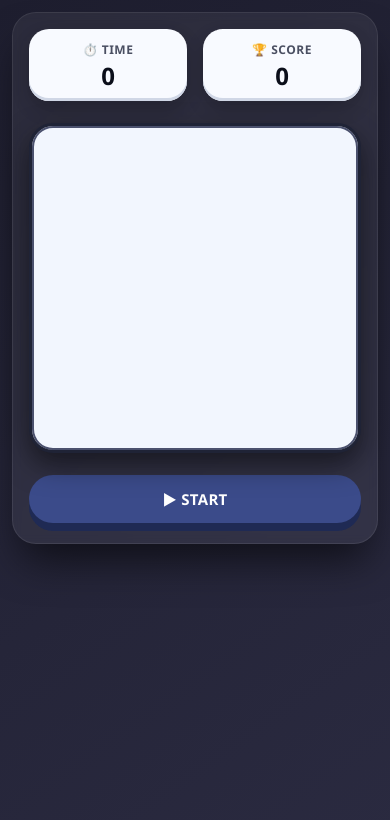
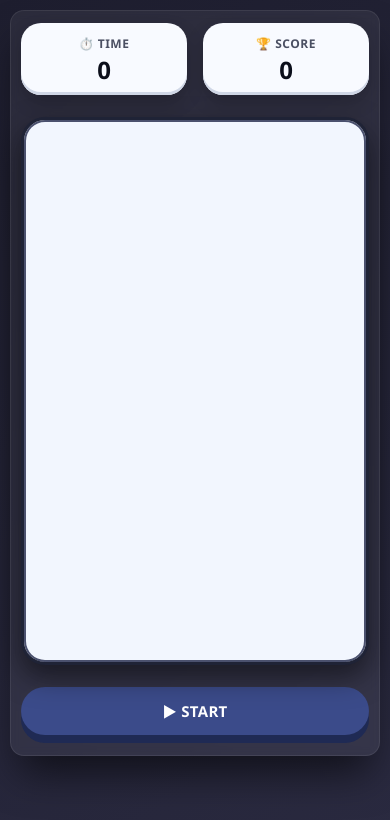
Before and after one commit to ravsahebdev/catch-the-box, a plain HTML site: page index.html in a window 390 px wide. Drawn offline with Linux system fonts and the light colour scheme.

Commit message:
Build Catch The Box interactive browser game
Built Catch The Box, a responsive browser-based JavaScript game featuring timed gameplay, random box positioning, live score tracking, cumulative points, performance-based feedback, click sound effects, game-over states, and replay functionality.

```diff
--- a/style.css
+++ b/style.css
@@ -168,12 +168,12 @@
         @media (max-width: 600px) {
             body {
                 align-items: flex-start;
-                padding: 12px;
+                padding: 10px;
             }
 
             .game {
-                padding: 16px 16px 20px;
-                border-radius: 24px;
+                padding: 12px 10px 20px;
+                border-radius: 14px;
             }
 
             .playground {
@@ -218,13 +218,13 @@
 
         @media (max-width: 420px) {
             .playground {
-                height: 330px;
+                height: 65vh;
             }
 
             .box {
                 width: 46px;
                 height: 46px;
-                border-radius: 12px;
+                border-radius: 10px;
             }
 
             .card h2 {
```
